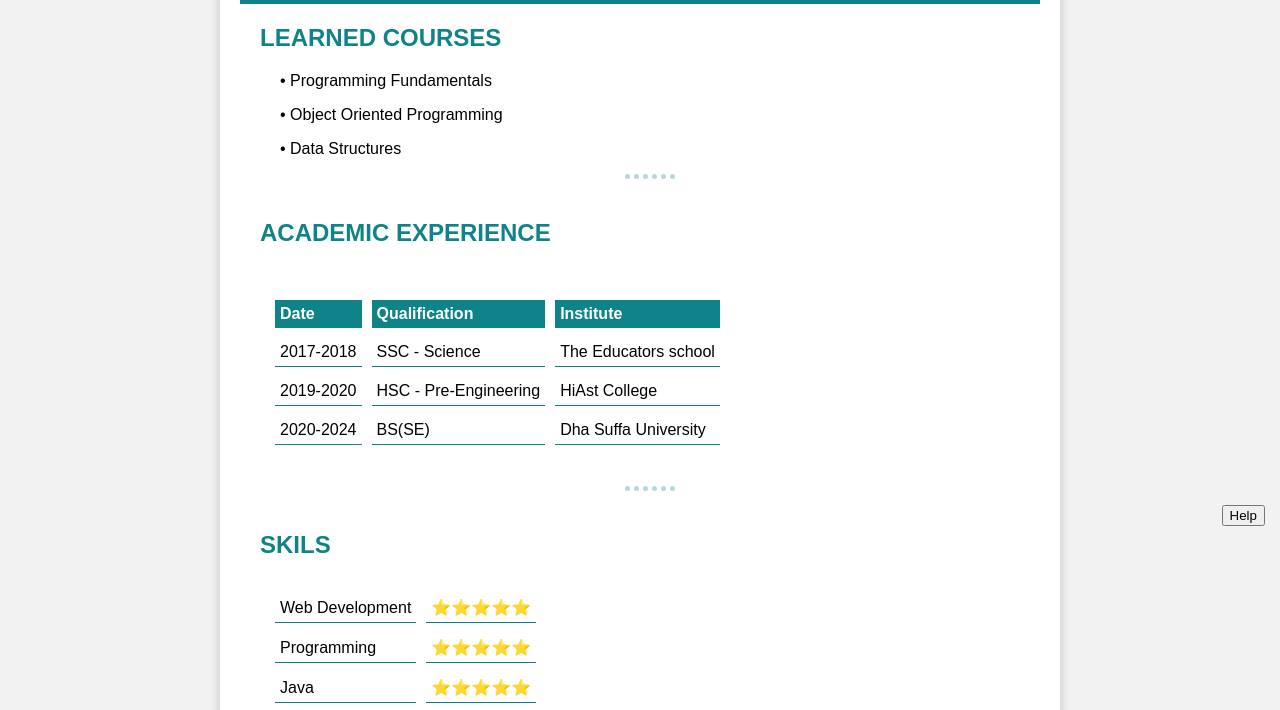
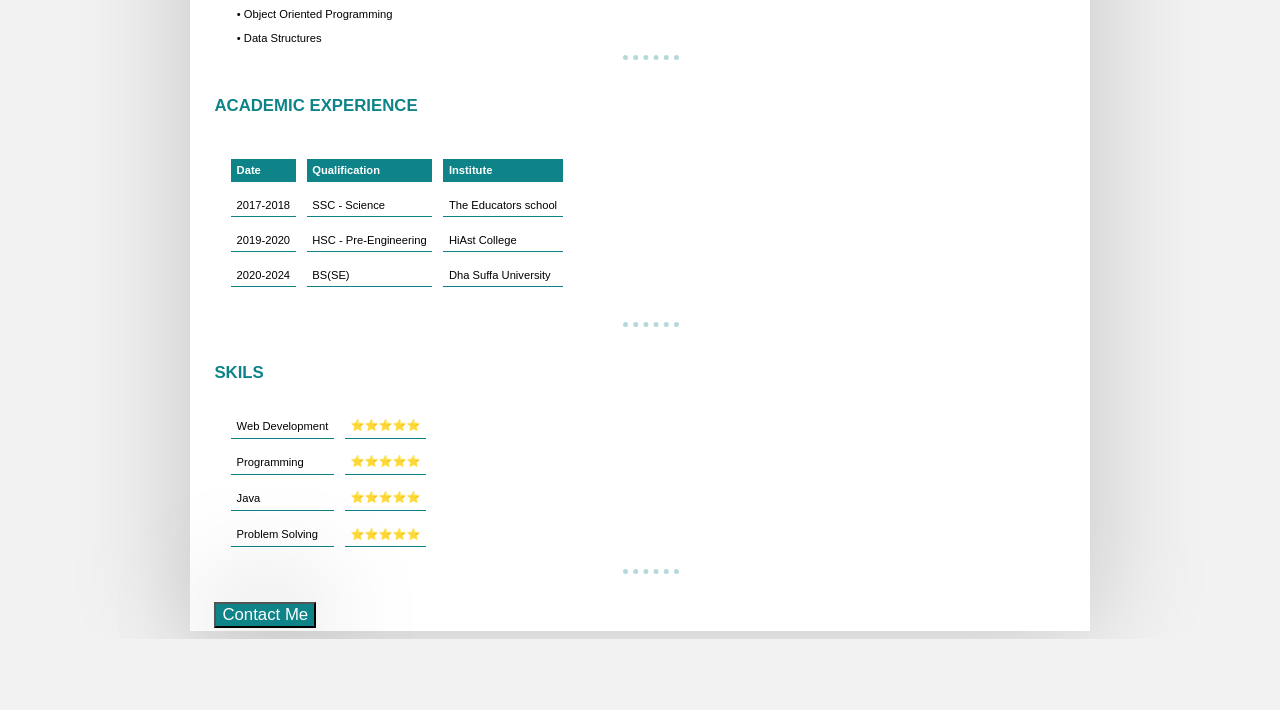
Before and after one commit to khuzaimaansari7/My-Resume, a plain HTML site: page index.html in a window 1280 px wide. Shown: the part 259-969 px from the top of the page. After the commit the page ends 898 px from the top, so only its background shows below. Drawn offline with Linux system fonts and the light colour scheme.

Commit message:
Update index.html

```diff
--- a/index.html
+++ b/index.html
@@ -6,6 +6,19 @@
         <meta name="viewport" content="width=device-width, initial-scale=1.0">
         <title>My Resume</title>
         <style>
+            html{
+                font-size: 10px;
+            }
+            @media only screen and (max-width: 99.8rem) {
+                html{
+                    font-size: 70%;
+                }
+            }
+            @media only screen and (max-width: 76.8rem) {
+                html{
+                    font-size: 70%;
+                }
+            }
             body {
                 font-family: Arial, sans-serif;
                 background-color: #f2f2f2;
@@ -14,29 +27,24 @@
                 background-color: #0E8388;
             }
             .container {
-                max-width: 800px;
+                max-width: 80rem;
                 margin: 0 auto;
-                padding: 20px;
+                padding: 0.2rem;
                 background-color: #fff;
-                box-shadow: 0px 0px 10px rgba(0, 0, 0, 0.199);
+                box-shadow: 0rem 0rem 10rem rgba(0, 0, 0, 0.199);
             }
             hr {
                 opacity: 30%;
-                height: 20px;
+                height: 2rem;
                 border-style: dotted none none none;
-                border-width: 5px;
-                width: 50px;
+                border-width: 0.5rem;
+                width: 5rem;
                 color: #0E8388;
             }
 
-            button {
-                position: fixed;
-                right: 15px;
-                bottom: 15px;
-            }
             table{
                 border-collapse: separate;
-                border-spacing: 10px;
+                border-spacing: 1rem;
             }
             h1,p1
             {
@@ -47,42 +55,41 @@
             }
 
             .skills{
-                padding-left: 20px;
-                padding: 5px;
+                padding-left: 2rem;
+                padding: 0.5rem;
             }
             th{
                 background-color: #0E8388;
                 color: #ffffff;
-                padding: 5px;
+                padding: 0.5rem;
                 text-align: left;
             }
             td{
-                padding: 5px;
+                padding: 0.5rem;
                 text-align: left;
-                border-bottom: 1px solid #0E8388;
+                border-bottom: 0.1rem solid #0E8388;
             }
             .exp{
-                padding-left: 20px;
-                padding: 5px;
+                padding-left: 2rem;
+                padding: 0.5rem;
             }
             .back {
                 position: inherit;
-                font-size: 15px;
+                font-size: 1.5rem;
                 background-color: #0E8388;
                 color: #ffffff;
-                box-shadow: 0px 0px 10px rgba(0, 0, 0, 0.397);
+                box-shadow: 0rem 0rem 10rem rgba(0, 0, 0, 0.397);
             }
         </style>
     </head>
 
     <body>
-        <a href=https://www.dsu.edu.pk/why-have-qec-2><button >Help</button></a>
         <div class="container">
             <div class="header">
                 <table>
                     <tr>
                         <td>
-                            <img src="image1.png" width="200px" , height="200px">
+                            <img src="image1.png" width="150rem" , height="150rem">
                         </td>
                         <td>
                             <h1>MUHAMMAD KHUZAIMA ANSARI</h1>
@@ -94,9 +101,9 @@
                     </tr>
                 </table>
             </div>
-            <div style="padding-left: 20px;">
+            <div style="padding-left: 2rem;">
                 <h2>LEARNED COURSES</h2>
-                <div style="padding-left: 20px;">
+                <div style="padding-left: 2rem;">
                     <p>• Programming Fundamentals</p>
                     <p>• Object Oriented Programming</p>
                     <p>• Data Structures</p>
```
